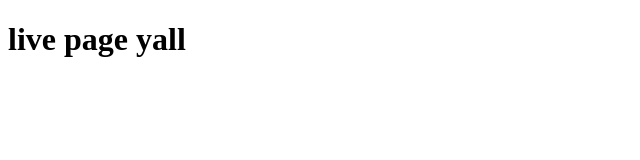
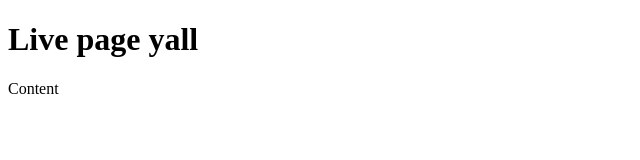
Before and after one commit to hforresthub/github-pages-lesson, a plain HTML site: page index.html in a window 1280 px wide. Shown: the whole page, without its empty margins (0-640 px from the left). Drawn offline with Linux system fonts and the light colour scheme.

Commit message:
second commit :muscle:

```diff
--- a/index.html
+++ b/index.html
@@ -4,9 +4,10 @@
 	<meta charset="UTF-8">
 	<meta http-equiv="X-UA-Compatible" content="IE=edge">
 	<meta name="viewport" content="width=device-width, initial-scale=1.0">
-	<title>Document</title>
+	<title>Live page</title>
 </head>
 <body>
-	<h1>live page yall</h1>
+	<h1>Live page yall</h1>
+	<p>Content</p>
 </body>
 </html>
```
